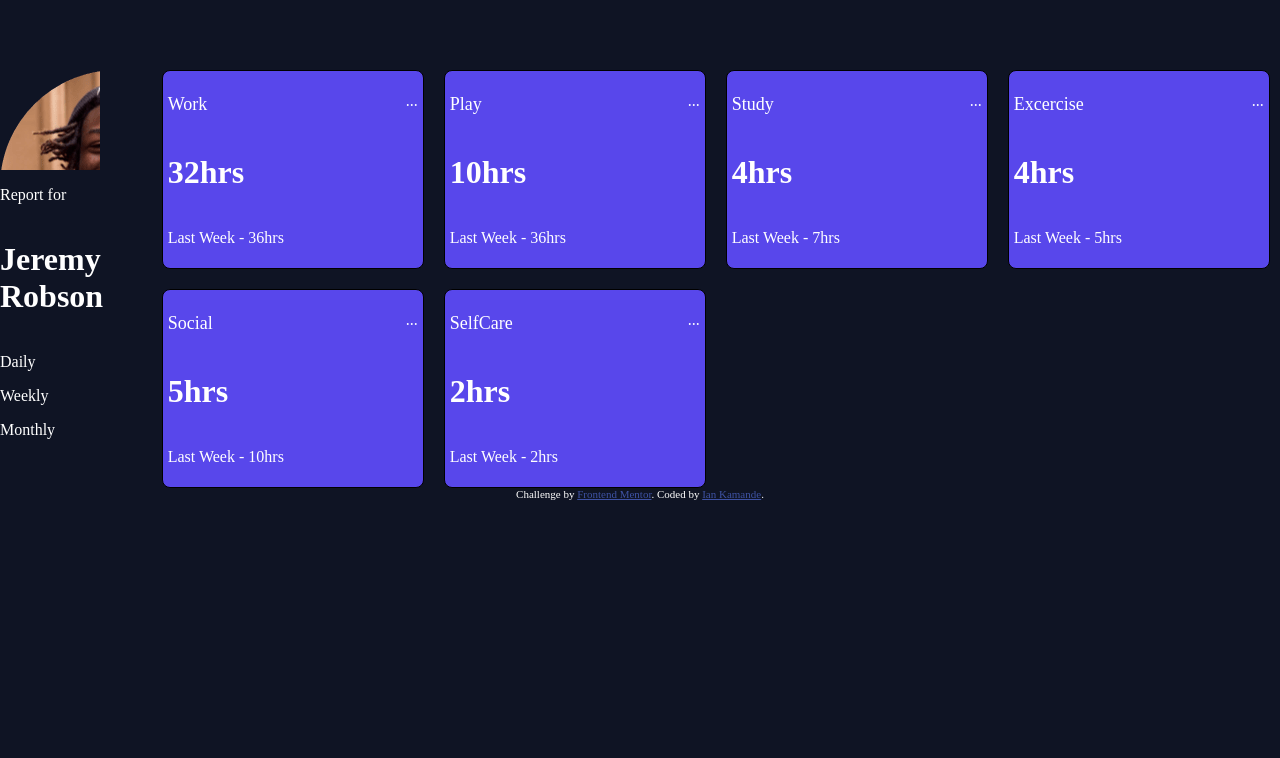
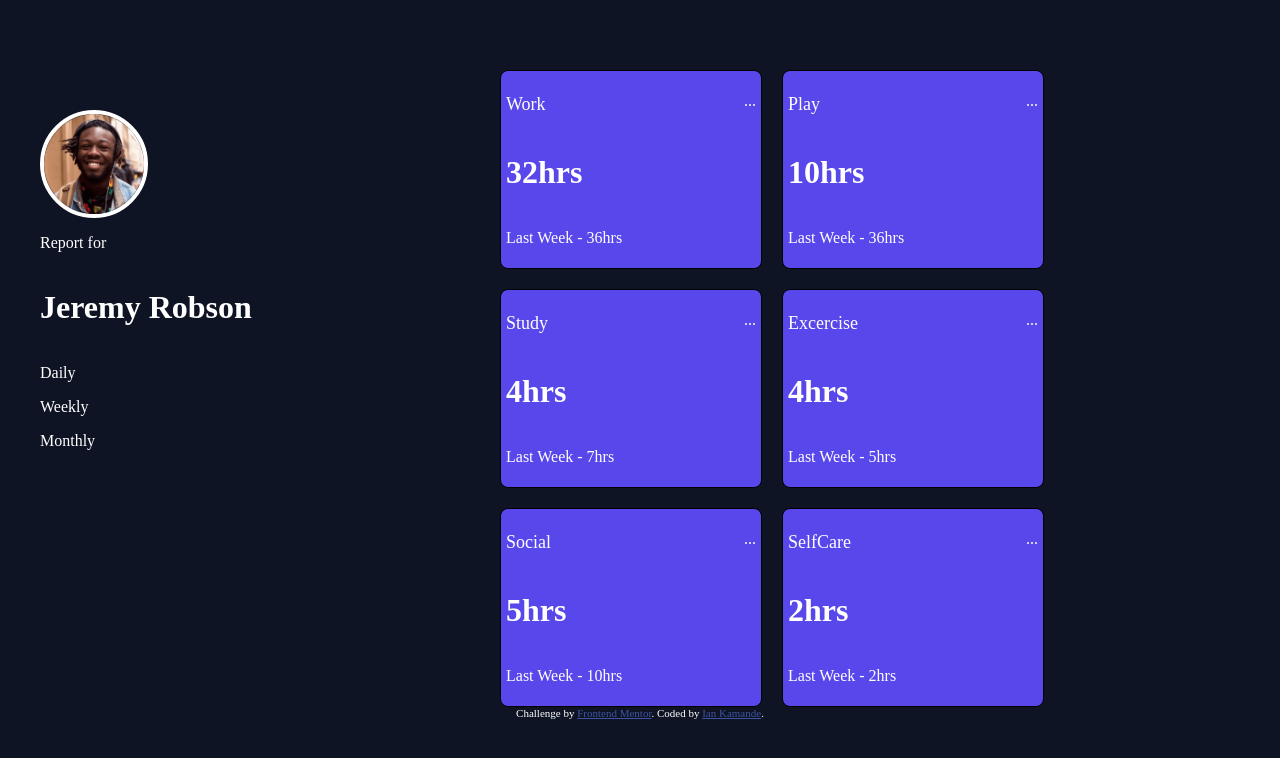
Before and after one commit to Iano-theDev/time-tracking-dashboard, a plain HTML site: page index.html in a window 1280 px wide. Drawn offline with Linux system fonts and the light colour scheme.

Commit message:
add avartar

```diff
--- a/index.html
+++ b/index.html
@@ -20,7 +20,7 @@
     <div class="profile">
       <div class="info">
         <div class="avatar">
-
+            <img src="images/image-jeremy.png" alt="jeremy robson">
         </div>
         <div class="report-for">
           <p>Report for</p>
--- a/style.css
+++ b/style.css
@@ -18,6 +18,8 @@ body {
 .profile {
     display: flex;
     flex-direction: column;
+    min-width: 400px;
+    padding: 40px;
 }
 
 .info {
@@ -27,10 +29,19 @@ body {
 }
 
 .avatar {
+    border-radius: 50%;
+    border: 4px solid #ffffff;
+    background-attachment: fit-content;
     width: 100px;
     height: 100px;
-    background-image: url("images/image-jeremy.png");
 }
+
+.avatar > img {
+    width: 100px;
+    height: 100px;
+}
+
+
 
 /* cards area */
 .time-container {
```
